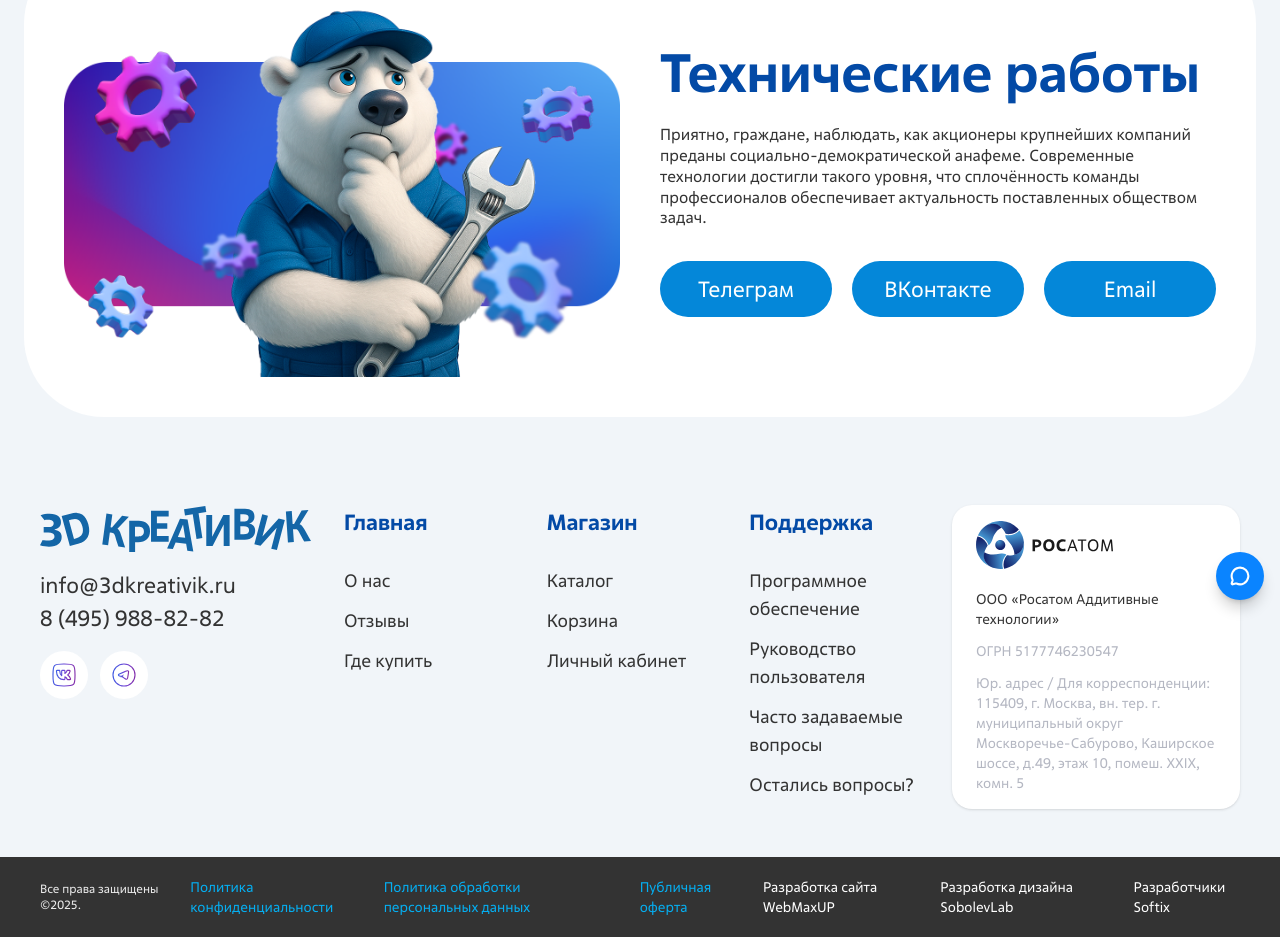
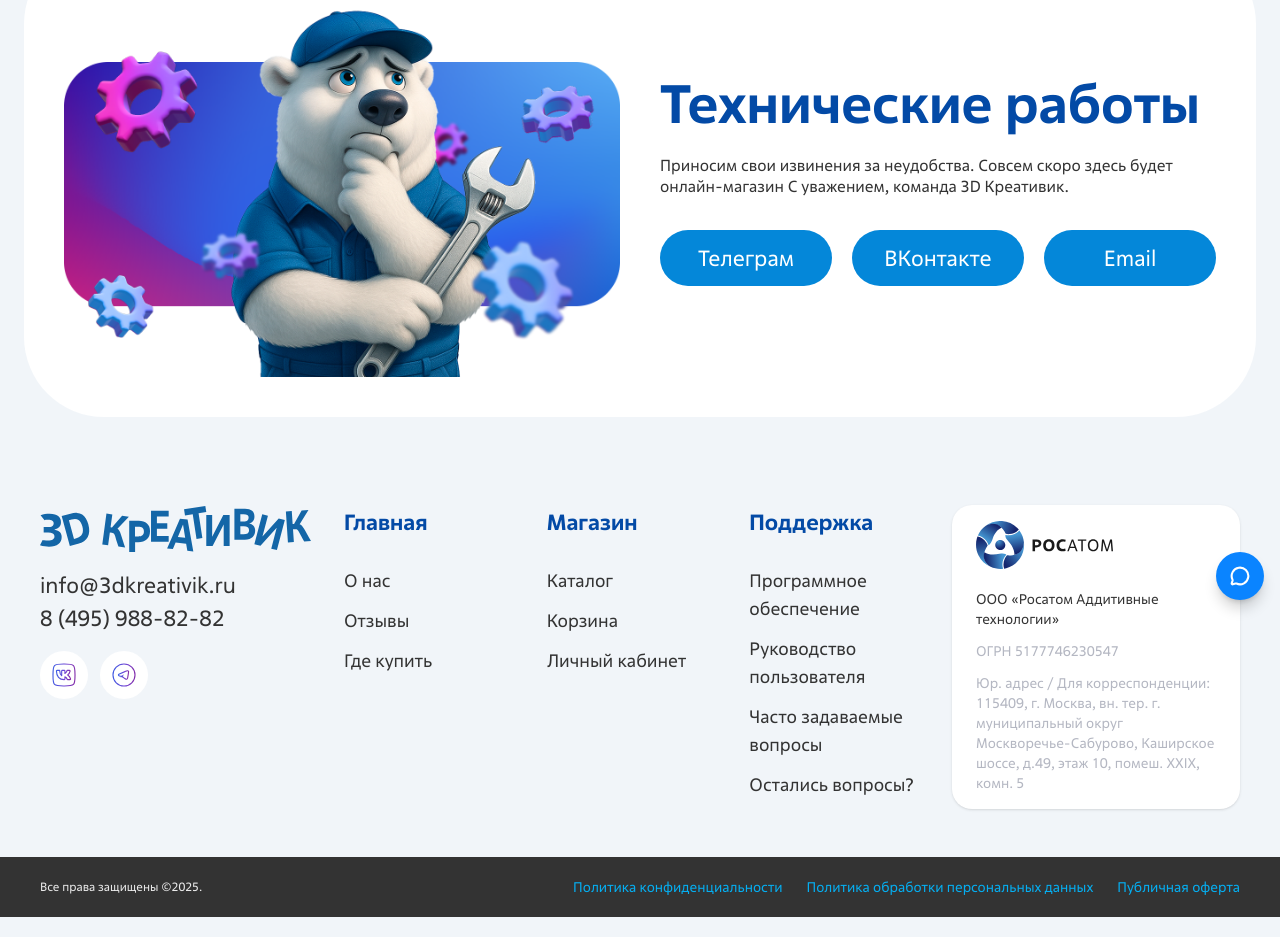
Before and after one commit to Alik20021223/3d-creativick, a React (Vite) app: page / in a window 1280 px wide. Shown: the part 180-1117 px from the top of the page. Built offline with nearby package versions, Linux system fonts and the light colour scheme.

Commit message:
did delete text and fix footer

```diff
--- a/src/feature/footer/ui.tsx
+++ b/src/feature/footer/ui.tsx
@@ -114,30 +114,6 @@
               <a href='/offer' className='text-primary hover:underline'>
                 Публичная оферта
               </a>
-              <a
-                href='https://webmaxup.ru'
-                target='_blank'
-                rel='noreferrer'
-                className='hover:underline'
-              >
-                Разработка сайта WebMaxUP
-              </a>
-              <a
-                href='https://sobolevlab.ru'
-                target='_blank'
-                rel='noreferrer'
-                className='hover:underline'
-              >
-                Разработка дизайна SobolevLab
-              </a>
-              <a
-                href='https://softix.dev'
-                target='_blank'
-                rel='noreferrer'
-                className='hover:underline'
-              >
-                Разработчики Softix
-              </a>
             </nav>
           </div>
         </div>
--- a/src/pages/tech-page.tsx
+++ b/src/pages/tech-page.tsx
@@ -28,10 +28,8 @@
             </h1>
 
             <p className='text-secondary-text mt-[22px] text-base leading-[130%] font-normal md:text-[16px]'>
-              Приятно, граждане, наблюдать, как акционеры крупнейших компаний преданы
-              социально-демократической анафеме. Современные технологии достигли такого уровня, что
-              сплочённость команды профессионалов обеспечивает актуальность поставленных обществом
-              задач.
+              Приносим свои извинения за неудобства. Совсем скоро здесь будет онлайн-магазин С
+              уважением, команда 3D Креативик.
             </p>
 
             <div className='relative z-10 mt-8 flex gap-5 max-md:flex-col max-md:items-center max-md:justify-center'>
```
